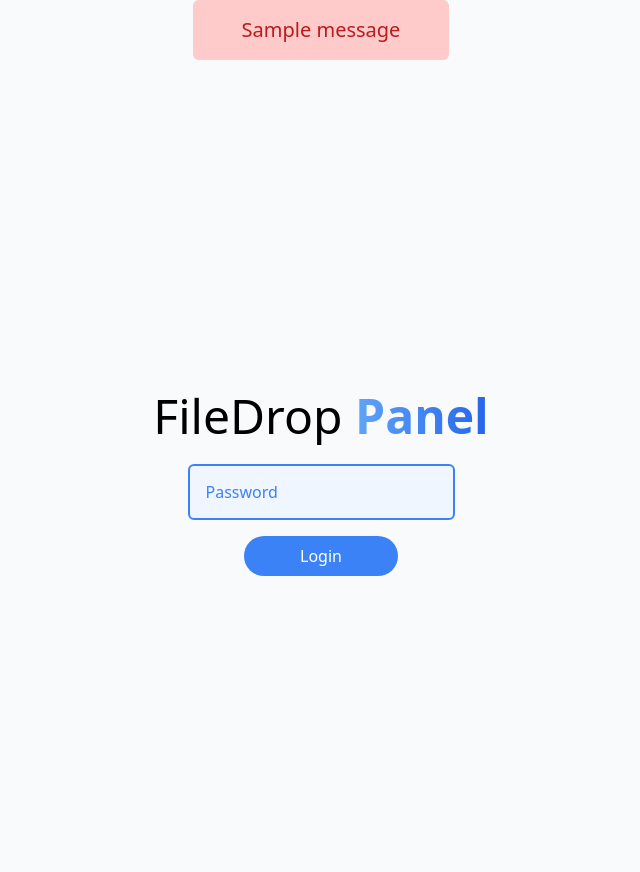
After one commit to staskycia/filedrop, a Flask app: page /login in a window 1280 px wide. The commit adds this page. Shown: the whole page, without its empty margins (319-959 px from the left). Run offline with Flask 3, Linux system fonts and the light colour scheme; tables that the repository leaves empty hold one stand-in row (values such as "Sample post"); one stand-in notice (Sample message) is shown; some libraries are stand-ins or nearby versions.

Commit message:
Created authentication system for the admin user

```diff
--- a/app.py
+++ b/app.py
@@ -1,6 +1,9 @@
 import os
-from flask import Flask, render_template, url_for,  request, flash, get_flashed_messages, abort
+from flask import Flask, render_template, url_for,  request, flash, get_flashed_messages, abort, redirect
+from flask_sqlalchemy import SQLAlchemy
+from flask_login import UserMixin, LoginManager, login_user, login_required, logout_user, current_user
 from werkzeug.utils import secure_filename
+from werkzeug.security import generate_password_hash, check_password_hash
 from datetime import datetime
 
 UPLOAD_FOLDER = os.path.join(os.path.dirname(os.path.abspath(__file__)), "uploads")
@@ -12,6 +15,27 @@ def allowed_file(filename):
 app = Flask(__name__)
 app.config["SECRET_KEY"] = "alamakota"
 app.config["UPLOAD_FOLDER"] = UPLOAD_FOLDER
+app.config["SQLALCHEMY_DATABASE_URI"] = "sqlite:///" + os.path.join(os.path.abspath(os.path.dirname(__file__)), "filedrop.db")
+app.config["SQLALCHEMY_TRACK_MODIFICATIONS"] = False
+
+db = SQLAlchemy(app)
+
+login_manager = LoginManager()
+login_manager.login_view = "login"
+login_manager.login_message = "Please login to acces the panel!"
+login_manager.init_app(app)
+
+class User(UserMixin, db.Model):
+    id = db.Column(db.Integer, primary_key=True)
+    username = db.Column(db.String(100), nullable=False, unique=True)
+    password = db.Column(db.String(100), nullable=False)
+
+with app.app_context():
+    db.create_all()
+
+@login_manager.user_loader
+def load_user(userid):
+    return User.query.get(int(userid))
 
 @app.route("/")
 @app.route("/upload", methods=["POST", "GET"])
@@ -32,8 +56,34 @@ def upload():
             elif file:
                 abort(400, "File type not allowed")
                 flash("Unable to drop '" + file.filename + "'!")
+    return render_template("upload.html")
 
-    return render_template("upload.html")
+@app.route("/login", methods=["POST", "GET"])
+def login():
+    if request.method == "POST":
+        password = request.form.get("password")
+        if not password:
+            flash("Password is required!")
+            return render_template("login.html")
+        adminuser = User.query.filter_by(username = "admin").first()
+        if check_password_hash(adminuser.password, password):
+            login_user(adminuser, remember=True)
+            return redirect(url_for("panel"))
+        else:
+            flash("Password incorrect!")
+
+    return render_template("login.html")
+
+@app.route("/logout")
+def logout():
+    logout_user()
+    return redirect(url_for("login"))
+
+@app.route("/panel")
+@login_required
+def panel():
+    return f"PANEL of user {current_user.username}"
+
 
 if __name__ == "__main__":
     app.run(debug=True, host="0.0.0.0", port=5500)
--- a/static/css/main.css
+++ b/static/css/main.css
@@ -960,6 +968,14 @@ video {
   border-width: 1px;
 }
 
+.border-\[1px\] {
+  border-width: 1px;
+}
+
+.border-\[2px\] {
+  border-width: 2px;
+}
+
 .border-solid {
   border-style: solid;
 }
@@ -997,6 +1013,11 @@ video {
   border-color: rgb(59 130 246 / var(--tw-border-opacity)) !important;
 }
 
+.border-blue-500 {
+  --tw-border-opacity: 1;
+  border-color: rgb(59 130 246 / var(--tw-border-opacity));
+}
+
 .bg-blue-500 {
   --tw-bg-opacity: 1;
   background-color: rgb(59 130 246 / var(--tw-bg-opacity));
@@ -1080,6 +1101,11 @@ video {
 .\!bg-red-500 {
   --tw-bg-opacity: 1 !important;
   background-color: rgb(239 68 68 / var(--tw-bg-opacity)) !important;
+}
+
+.bg-blue-50 {
+  --tw-bg-opacity: 1;
+  background-color: rgb(239 246 255 / var(--tw-bg-opacity));
 }
 
 .bg-gradient-to-r {
@@ -1235,12 +1261,36 @@ video {
   padding-bottom: 2rem;
 }
 
+.px-\[1rem\] {
+  padding-left: 1rem;
+  padding-right: 1rem;
+}
+
+.py-\[0\.5rem\] {
+  padding-top: 0.5rem;
+  padding-bottom: 0.5rem;
+}
+
+.py-\[0\.75rem\] {
+  padding-top: 0.75rem;
+  padding-bottom: 0.75rem;
+}
+
+.py-\[0\.9rem\] {
+  padding-top: 0.9rem;
+  padding-bottom: 0.9rem;
+}
+
 .pe-1 {
   padding-inline-end: 0.25rem;
 }
 
 .pt-4 {
   padding-top: 1rem;
+}
+
+.text-left {
+  text-align: left;
 }
 
 .text-center {
@@ -1304,6 +1354,14 @@ video {
   font-weight: 400;
 }
 
+.uppercase {
+  text-transform: uppercase;
+}
+
+.capitalize {
+  text-transform: capitalize;
+}
+
 .leading-4 {
   line-height: 1rem;
 }
@@ -1391,6 +1449,16 @@ video {
 
 .decoration-2 {
   text-decoration-thickness: 2px;
+}
+
+.placeholder-blue-500::-moz-placeholder {
+  --tw-placeholder-opacity: 1;
+  color: rgb(59 130 246 / var(--tw-placeholder-opacity));
+}
+
+.placeholder-blue-500::placeholder {
+  --tw-placeholder-opacity: 1;
+  color: rgb(59 130 246 / var(--tw-placeholder-opacity));
 }
 
 .shadow-sm {
--- /dev/null
+++ b/templates/login.html
@@ -0,0 +1,64 @@
+<!DOCTYPE html>
+<html lang="en">
+  <head>
+    <meta charset="UTF-8" />
+    <meta name="viewport" content="width=device-width, initial-scale=1.0" />
+    <title>FileDrop | Send files</title>
+    <link
+      rel="stylesheet"
+      href="{{url_for('static', filename='css/main.css')}}"
+    />
+
+    <script src="https://unpkg.com/dropzone@5/dist/min/dropzone.min.js"></script>
+    <link
+      rel="stylesheet"
+      href="https://unpkg.com/dropzone@5/dist/min/dropzone.min.css"
+      type="text/css"
+    />
+  </head>
+  <body class="bg-slate-50 m-0 p-0 dark:bg-slate-900">
+    {% with messages = get_flashed_messages() %} {% if messages %}
+    <div class="text-center text-xl text-bold w-[20%] mx-auto">
+      {% for message in messages %}
+      <div class="bg-red-200 py-4 rounded-md text-red-700 mb-3">
+        {{message}}
+      </div>
+      {% endfor %}
+    </div>
+    {% endif %} {% endwith %}
+
+    <div
+      class="flex justify-center items-center min-h-screen flex-col content-evenly text-center"
+    >
+      <p class="p-4 text-5xl dark:text-white">
+        FileDrop
+        <span
+          class="font-bold bg-gradient-to-r from-blue-400 to-blue-600 inline-block text-transparent bg-clip-text py-2"
+          >Panel</span
+        >
+      </p>
+
+      <form method="POST" action="{{url_for('login')}}">
+        <!-- <input
+          type="text"
+          name="login"
+          required
+          placeholder="username"
+          class="text-blue-500 placeholder-blue-500 capitalize px-[1rem] py-[0.9rem] mb-4 rounded-md duration-150 bg-blue-50 hover:bg-blue-100 focus:bg-blue-200 focus:outline-none border-[2px] border-solid border-blue-500 max-sm:w-[70%] max-sm:h-[40%] dark:bg-blue-950 dark:hover:bg-blue-900 dark:focus:bg-blue-800 dark:placeholder-white dark:text-white"
+        /><br /> -->
+        <input
+          type="password"
+          name="password"
+          required
+          placeholder="password"
+          class="text-blue-500 placeholder-blue-500 capitalize px-[1rem] py-[0.9rem] mb-4 rounded-md duration-150 bg-blue-50 hover:bg-blue-100 focus:bg-blue-200 focus:outline-none border-[2px] border-solid border-blue-500 max-sm:w-[70%] max-sm:h-[40%] dark:bg-blue-950 dark:hover:bg-blue-900 dark:focus:bg-blue-800 dark:placeholder-white dark:text-white"
+        /><br />
+        <input
+          type="submit"
+          class="bg-blue-500 px-14 py-2 rounded-full text-white duration-200 hover:bg-blue-600 active:bg-blue-700"
+          value="Login"
+        />
+      </form>
+    </div>
+  </body>
+</html>
--- a/templates/upload.html
+++ b/templates/upload.html
@@ -36,7 +36,7 @@
 
       <div
         id="drop"
-        class="dropzone flex flex-wrap items-center justify-center p-[1rem] gap-[0.5rem] dropzone w-[30%] min-h-[30%] rounded-md duration-150 !bg-blue-50 hover:!bg-blue-100 !border-dashed !border-blue-500 max-2xl:w-[40%] max-md:w-[50%] max-sm:w-[70%] max-sm:h-[40%] dark:!bg-blue-950 dark:hover:!bg-blue-900"
+        class="dropzone flex flex-wrap items-center justify-center p-[1rem] gap-[0.5rem] w-[30%] min-h-[30%] rounded-md duration-150 !bg-blue-50 hover:!bg-blue-100 !border-dashed !border-blue-500 max-2xl:w-[40%] max-md:w-[50%] max-sm:w-[70%] max-sm:h-[40%] dark:!bg-blue-950 dark:hover:!bg-blue-900"
       >
         <div class="dz-message flex flex-col justify-center">
           <div class="max-md:text-sm max-sm:text-xs dark:text-slate-50">
```
Also changed, not shown: other parts of static/css/main.css (+89 -1 lines), 1 other file.
